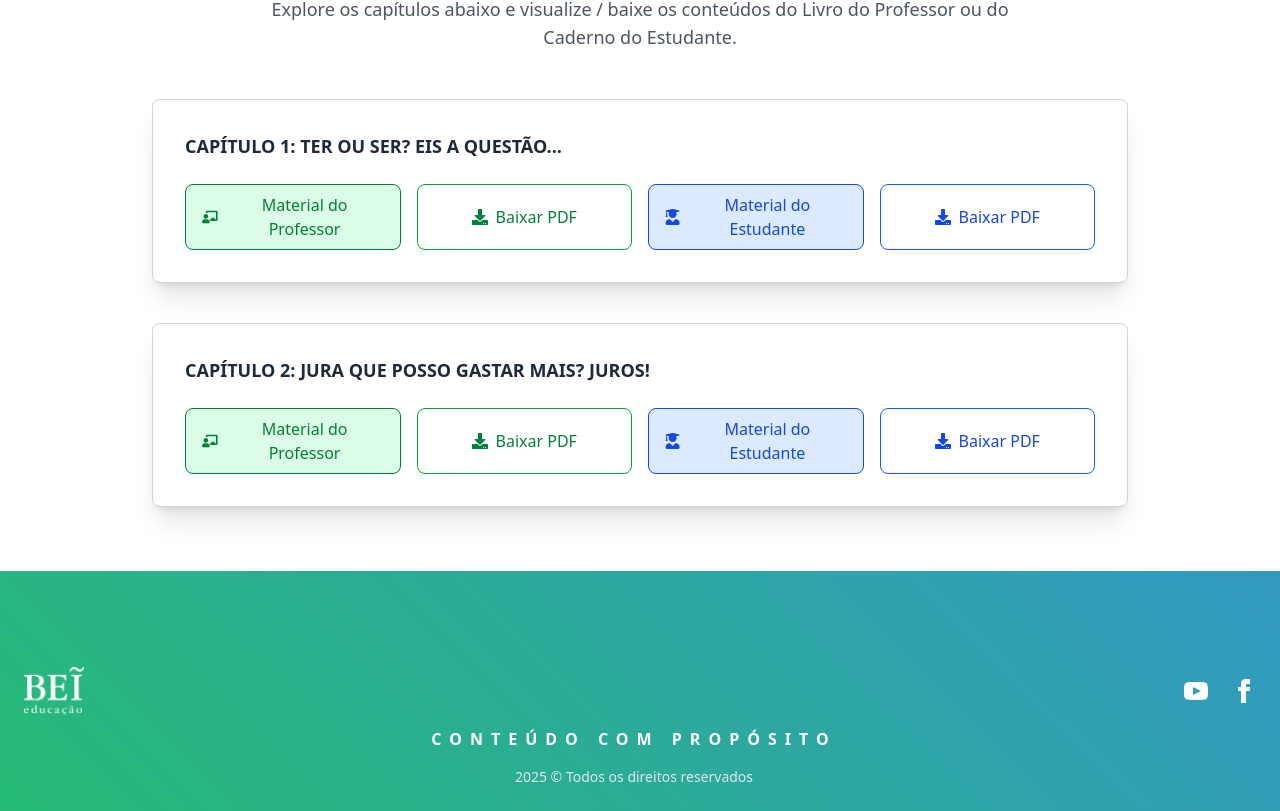
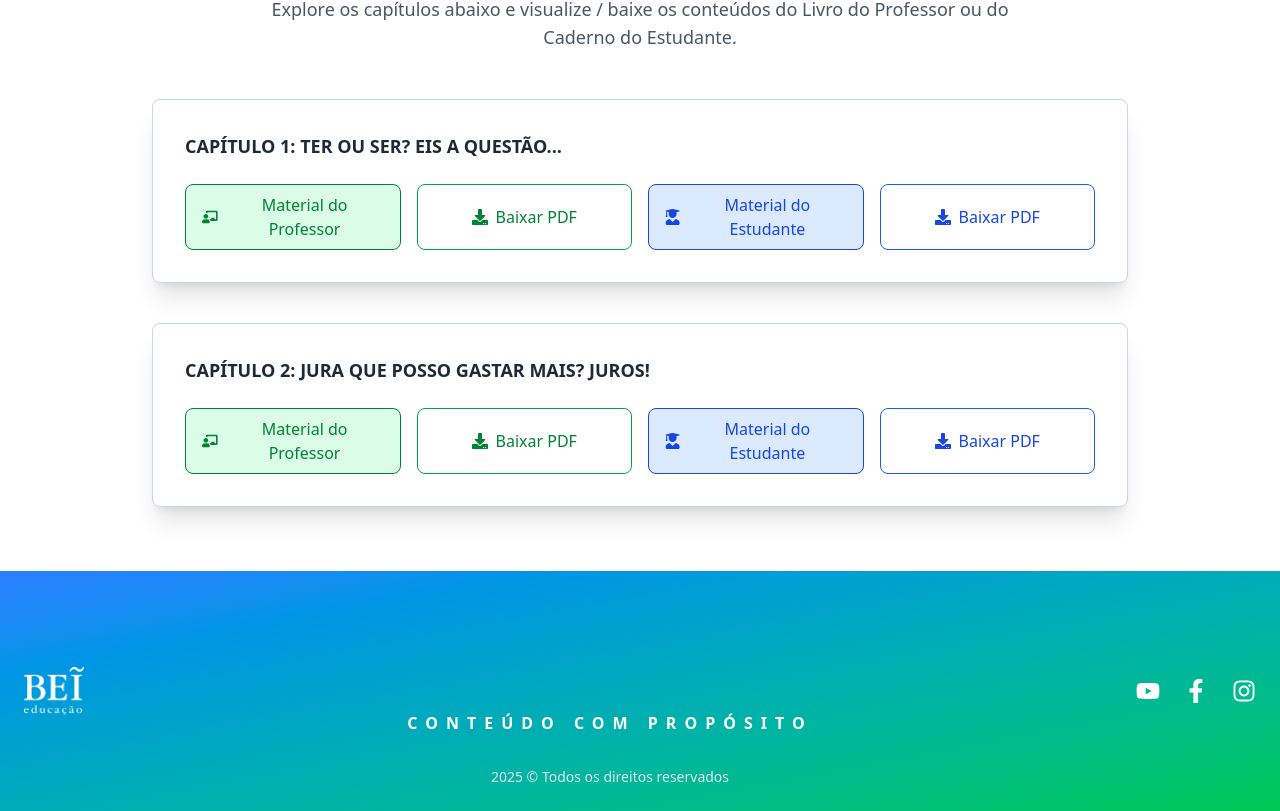
Before and after one commit to heliosalesjr/ferramentas, a React (Vite) app: page / in a window 1280 px wide. Shown: the part 805-1616 px from the top of the page. Built offline with nearby package versions, Linux system fonts and the light colour scheme.

Commit message:
footer adjustments

```diff
--- a/src/components/Footer.jsx
+++ b/src/components/Footer.jsx
@@ -1,55 +1,48 @@
-import logo from '/assets/images/logo_white.png'; // Importação direta da imagem
+import { FaYoutube, FaFacebookF, FaInstagram } from "react-icons/fa";
+import logo from '/assets/images/logo_white.png';
 
 function Footer() {
   return (
-    <footer className="animated-gradient p-6 bg-gradient-to-br from-blue-500 to-green-500 flex items-center justify-between min-h-[240px] mt-auto">
-      {/* Logo - lado esquerdo */}
-      <div className="flex items-center">
+    <footer className="bg-gradient-to-br from-blue-500 to-green-500 min-h-[240px] flex flex-col md:flex-row items-center justify-between px-6 py-8 gap-6 md:gap-0 md:py-6">
+      {/* Logo */}
+      <div className="order-1 md:order-1">
         <a href="http://www.beieducacao.com.br" target="_blank" rel="noopener noreferrer">
           <img src={logo} alt="Logo BEĨ" width={60} height={60} />
         </a>
       </div>
 
-      {/* Texto centralizado, alinhado ao bottom */}
-      <div className="flex flex-col text-center mt-auto">
-        <p className="text-white font-bold uppercase tracking-[0.5em] mb-4">Conteúdo com propósito</p>
-        <p className="text-slate-200 text-sm">2025 © Todos os direitos reservados</p>
-        </div>
-
-      {/* Ícones sociais - lado direito */}
-      <div className="flex gap-6">
+      {/* Social Icons */}
+      <div className="flex gap-6 order-2 md:order-3">
         <a
           href="https://www.youtube.com/channel/UCRk-HV6uJQoZ3RFY9rcyFXw"
           target="_blank"
           rel="noopener noreferrer"
-          className="transition-transform transform hover:scale-110 hover:text-yellow-300"
+          className="transition-transform transform hover:scale-110 hover:text-yellow-300 text-white"
         >
-          <svg
-            xmlns="http://www.w3.org/2000/svg"
-            width="24"
-            height="24"
-            viewBox="0 0 24 24"
-            className="fill-current text-white"
-          >
-            <path d="M19.615 3.184c-3.604-.246-11.631-.245-15.23 0-3.897.266-4.356 2.62-4.385 8.816.029 6.185.484 8.549 4.385 8.816 3.6.245 11.626.246 15.23 0 3.897-.266 4.356-2.62 4.385-8.816-.029-6.185-.484-8.549-4.385-8.816zm-10.615 12.816v-8l8 3.993-8 4.007z"></path>
-          </svg>
+          <FaYoutube size={24} />
         </a>
         <a
           href="https://www.facebook.com/beieducacao"
           target="_blank"
           rel="noopener noreferrer"
-          className="transition-transform transform hover:scale-110 hover:text-yellow-300"
+          className="transition-transform transform hover:scale-110 hover:text-yellow-300 text-white"
         >
-          <svg
-            xmlns="http://www.w3.org/2000/svg"
-            width="24"
-            height="24"
-            viewBox="0 0 24 24"
-            className="fill-current text-white"
-          >
-            <path d="M9 8h-3v4h3v12h5v-12h3.642l.358-4h-4v-1.667c0-.955.192-1.333 1.115-1.333h2.885v-5h-3.808c-3.596 0-5.192 1.583-5.192 4.615v3.385z"></path>
-          </svg>
+          <FaFacebookF size={24} />
         </a>
+        <a
+          href="https://www.instagram.com/beieducacao/"
+          target="_blank"
+          rel="noopener noreferrer"
+          className="transition-transform transform hover:scale-110 hover:text-yellow-300 text-white"
+        >
+          <FaInstagram size={24} />
+        </a>
+      </div>
+
+      {/* Texts */}
+      <div className="text-center order-3 md:order-2 w-full md:w-auto md:self-end">
+        <p className="text-white font-bold uppercase tracking-[0.5em] mb-4 md:pb-4">Conteúdo com propósito</p>
+        <p className="text-slate-200 text-sm">2025 © Todos os direitos reservados</p>
       </div>
     </footer>
   );
```
